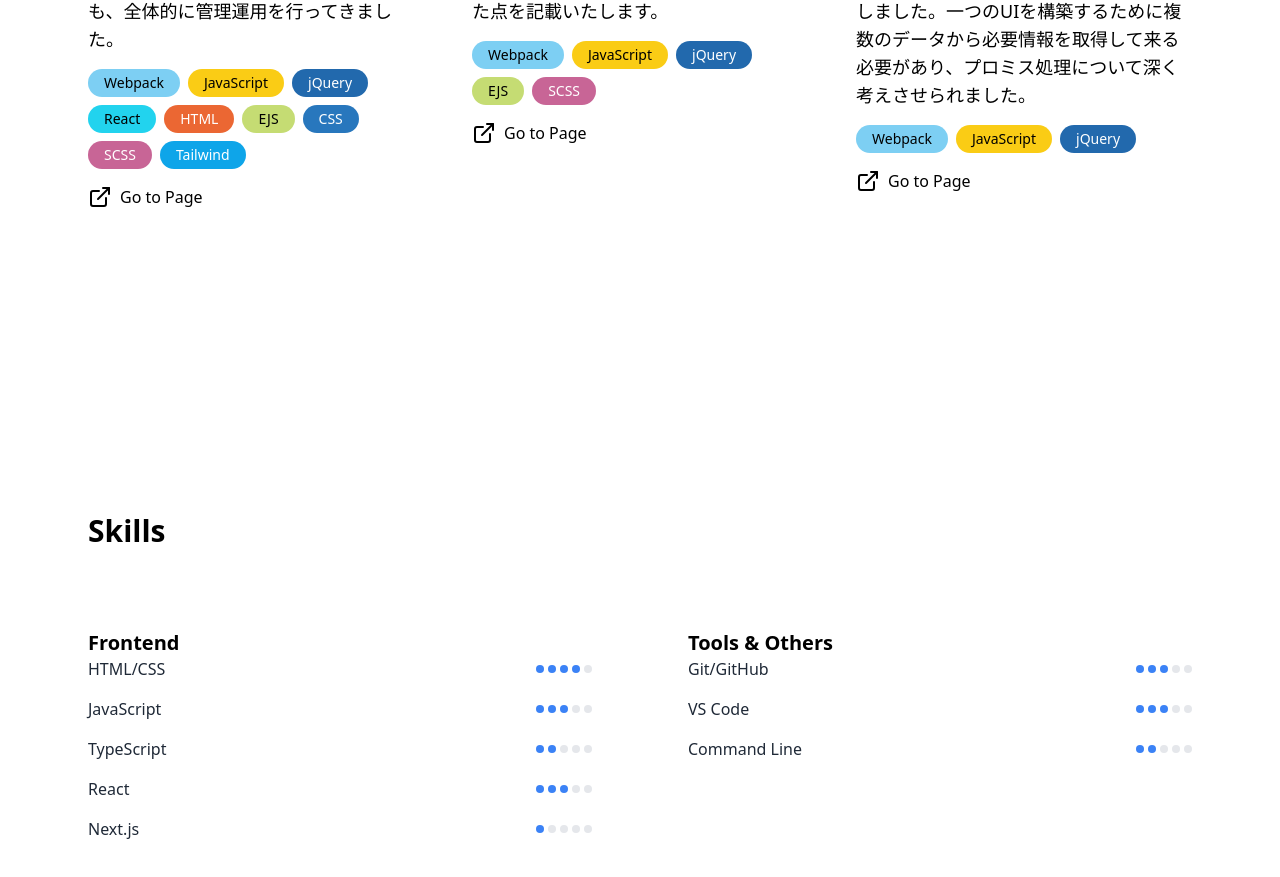
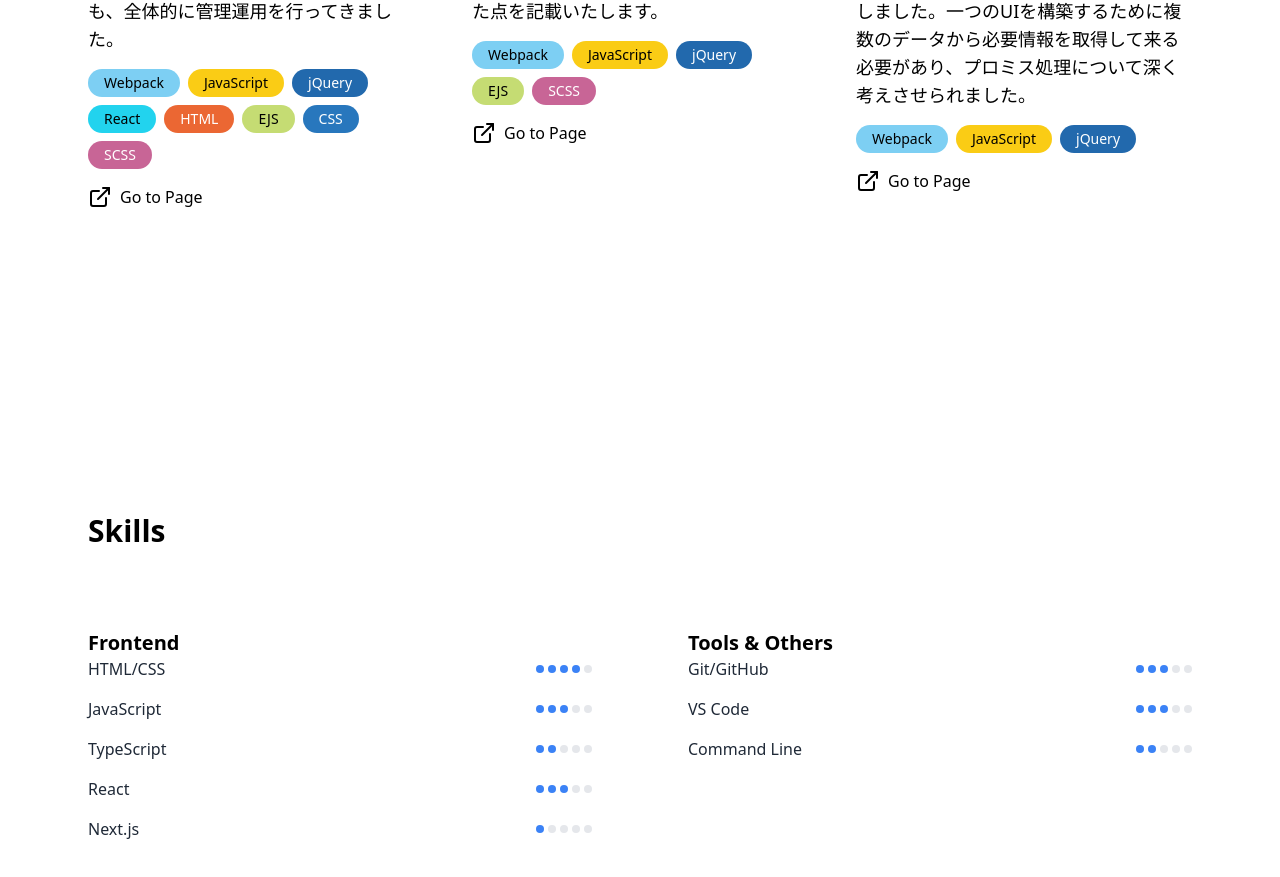
Before and after one commit to TAKA-002/portfolio-site, a Next.js app: page / in a window 1280 px wide. Shown: the part 1733-2610 px from the top of the page. Built offline with nearby package versions, Linux system fonts and the light colour scheme.

Commit message:
ハイライトの追加

```diff
--- a/public/data/projectsList.json
+++ b/public/data/projectsList.json
@@ -39,7 +39,7 @@
       "isLink": true,
       "title": "NHK 選挙WEB",
       "description": "業務において様々な経験をさせていただいたWEBサイト。各ページごとに開発環境をもつことで、CSSやJSの影響範囲を限定させながら構築した部分が多いです。大型選挙の特設サイトや、各選挙の一部ページなど、管轄外のページがありつつも、全体的に管理運用を行ってきました。",
-      "tags": ["Webpack", "JavaScript", "jQuery", "React", "HTML", "EJS", "CSS", "SCSS", "Tailwind"],
+      "tags": ["Webpack", "JavaScript", "jQuery", "React", "HTML", "EJS", "CSS", "SCSS"],
       "image": "http://www.nhk.or.jp/senkyo/images/ogimage.png",
       "sourceUrl": "",
       "pageUrl": "https://www.nhk.or.jp/senkyo/"
--- a/src/app/components/Projects/articles.ts
+++ b/src/app/components/Projects/articles.ts
@@ -131,9 +131,9 @@ export const projectArticles: articleItem[] = [
     description: "業務において様々な経験をさせていただいたWEBサイト。各ページごとに開発環境をもつことで、CSSやJSの影響範囲を限定させながら構築した部分が多いです。大型選挙の特設サイトや、各選挙の一部ページなど、管轄外のページがありつつも、全体的に管理運用を行ってきました。",
     image: "http://www.nhk.or.jp/senkyo/images/ogimage.png",
     overview: {
-      text: "NHK全体における「選挙情報をまとめて掲載するWEBサイト」としてこちらのページが存在してます。日本中の選挙の予定、NHKが注目している選挙のコンテンツ掲載、選挙の知識やアンケート情報などのページ作成、大型選挙の議席獲得状況や、立候補者の情報を発信するための特設サイトの運用などがメイン業務でした。とにかく情報を性格に掲載することが求められました。",
-      tags: ["Webpack", "JavaScript", "jQuery", "React", "HTML", "EJS", "CSS", "SCSS", "Tailwind"],
-      period: "2021.02 - 2025.02",
+      text: "NHK全体における「選挙情報をまとめて掲載するWEBサイト」としてこちらのページが存在してます。日本中の選挙の予定、NHKが注目している選挙のコンテンツ掲載、選挙の知識やアンケート情報などのページ作成、大型選挙の議席獲得状況や、立候補者の情報を発信するための特設サイトの運用などがメイン業務でした。とにかく情報を正確に掲載することが求められました。",
+      tags: ["Webpack", "JavaScript", "jQuery", "React", "HTML", "EJS", "CSS", "SCSS"],
+      period: "2021.02 - 現在",
       role: "コーディング",
       team: "4名",
       links: {
@@ -144,13 +144,13 @@ export const projectArticles: articleItem[] = [
     highlights:
       [
         {
-          heading: "WEBサイト全体の更新業務",
+          heading: "WEBサイトトップページの更新業務",
           icon: "",
-          summary: "こちらのアンケートは全自治体の長におこなっていることもあり、非常に膨大なページが存在しています。それを自治体名から検索できるようにしました。とくに、複数検索にも対応できるようにしました。一般的にgoogle検索ではスペースで検索キーワードを複数設置すると思います。こちらのページでも複数ワードでの検索ができるように、入力値からあらゆるケースを考え、不要な情報を除去し、必要な状態にするように努めました。",
-          tasks: ["入力値をパラメーターでGETメソッドでの受け渡し", "パラメーターの、全半角スペースなどの処理"],
+          summary: "選挙WEBのトップページは、いくつかのセクションに分かれていますが、これを１つのxmlファイルに情報をまとめて動的にページを生成しています。",
+          tasks: ["xmlファイルをベースに必要なセクションの動的生成", "非同期処理によるsectionタグ作成、section内部のDOM構造の生成などの処理の整理", "クラスのインスタンスによる情報の管理"],
           link: "",
           image: "",
-          code: "const getParameterChars = (parameters) => {\n  // 検索ワードを抽出する\n  return extractWords(decodeURI(parameters));\n}\n/**\n * 検索ワードを抽出する\n * @param {string} parameters - デコードされた文字列「?sw=」以降\n * @returns {Array} - 1つでも配列で戻す\n */\nfunction extractWords(parameters) {\n  // 全角スペースをすべて半角スペースに変換。\n  const replacedSpaceParam = parameters.replace(/　+|\\++/g, \" \")\n  // 今回inputは1つなのは確定なので、「?」も一緒に除去。\n  const removedKeywordParam = replacedSpaceParam.replace(/\\?[a-z]{2}\\=/g, \"\")\n  // 文字列の先頭の半角スペースがあれば除去\n  const removedFstSpaceParam = removedKeywordParam.replace(/^ */g, \"\");\n  // 文字列の先頭の半角スペースがあれば除去\n  const removedFstPlusParam = removedFstSpaceParam.replace(/^\\+*/g, \"\");\n  // 文字列の最後に半角スペースがあれば除去\n  const removedLstSpaceParam = removedFstPlusParam.replace(/ *$/g, \"\");\n  // 文字列の最後に半角スペースがあれば除去\n  const removedLstPlusParam = removedLstSpaceParam.replace(/\\+*$/, \"\");\n  // 分解したものと、文字列としてinputタグに入力するものをreturn\n  return {\n    inputChars: removedLstPlusParam,\n    inputData: removedLstPlusParam.split(\" \")\n  }\n}\nexport { getParameterChars };",
+          code: "const initDataProcess = new getDataProcess();\n\n    initDataProcess\n      .getDataPromise(INDEX_XML_PATH, 'xml') // xmlの取得\n      .then(() => {\n        // xmlデータをajax_dataに格納後、sectionタグ（HTML）を生成\n        return createSectionTag(initDataProcess.ajax_data);\n      })\n      .then(() => {\n        // sectionタグ（HTML）生成後、sectionの中身の生成\n        // createMainTagの中で、各セクション内部DOM生成を実施。すべて完了したらresolveを返す。\n        return createMainTag(initDataProcess.ajax_data);\n      })\n      .then(() => {\n        createSlideshow(); // スライド起動\n        // 予定の部分の生成をするが、スクロールが予定の部分まで達した時に生成したい\n        const elemOfIntresect = document.getElementsByTagName('section');\n        for (let i = 0; i < elemOfIntresect.length; i++) {\n          observer.observe(elemOfIntresect[i]);\n        }\n        resolve();\n      })\n      .catch(e => {\n        console.log(e);\n        const main = document.getElementById('main');\n        main.insertAdjacentHTML(\n          'afterbegin',\n          '<p>データの取得に失敗しました。リロードをしてください</p>'\n        );\n        reject('要素の取得生成に失敗しました。');\n      });",
         },
       ]
     ,
```
